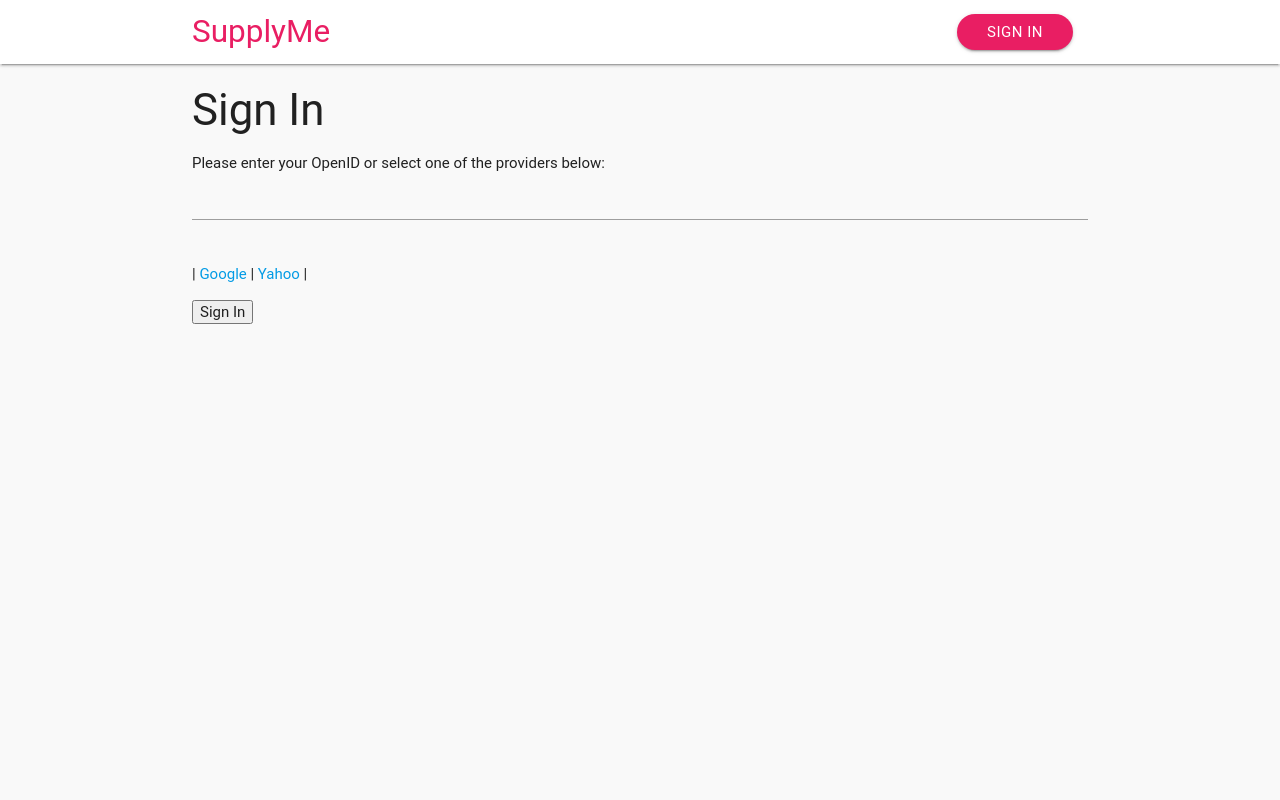
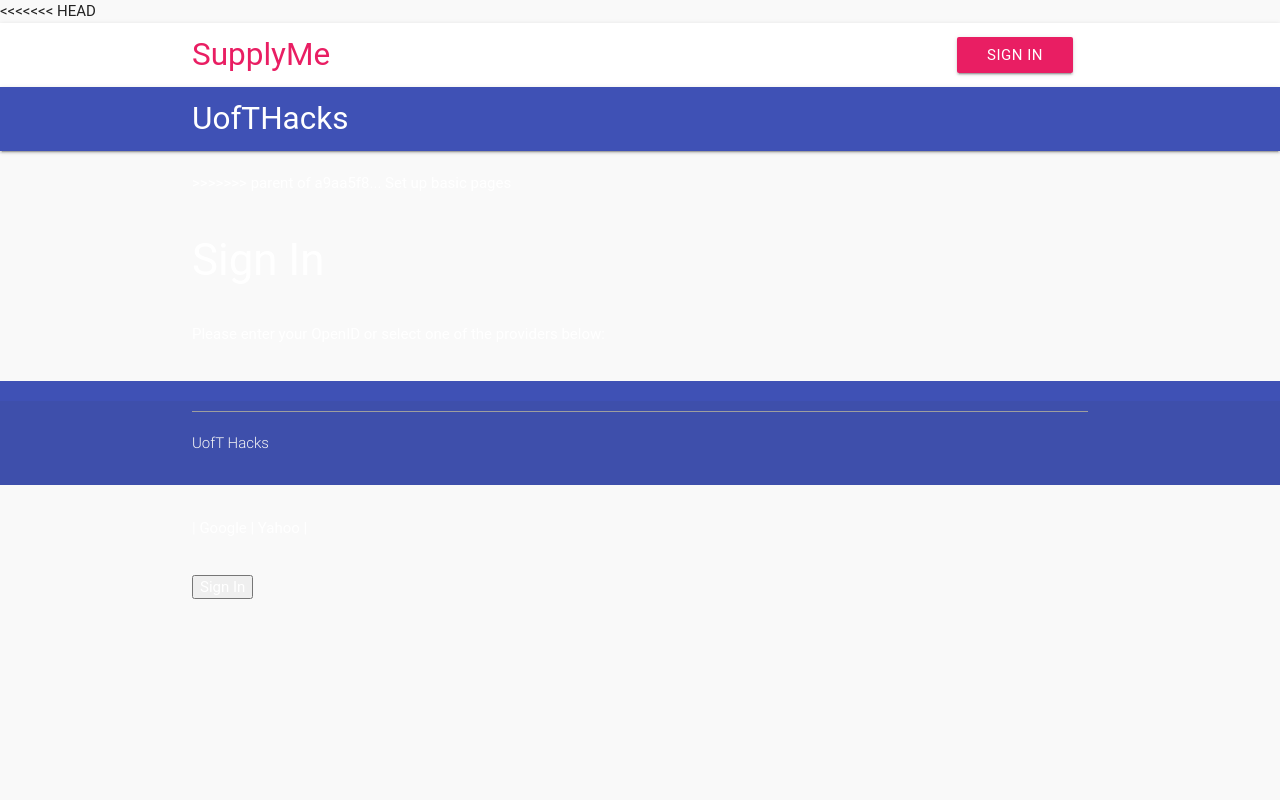
Before and after one commit to harsh6646/SupplyMe, a Flask app: a page that uses app/templates/base.html in a window 1280 px wide. Run offline with Flask 2, Linux system fonts and the light colour scheme; some libraries are stand-ins or nearby versions; some web fonts are replaced.

Commit message:
Reversion

```diff
--- a/app/static/stylesheet.css
+++ b/app/static/stylesheet.css
@@ -1,3 +1,4 @@
+<<<<<<< HEAD
 body {
     background-color: #f9f9f9;
     display: flex;
@@ -50,3 +51,5 @@
     margin-top: 30px;
     color: grey;
 }
+=======
+>>>>>>> parent of a9aa5f8... Set up basic pages
--- a/app/templates/base.html
+++ b/app/templates/base.html
@@ -1,5 +1,9 @@
 <html>
+    <head>
+        <title>UofTHacks</title>
+        <script src="/static/js/moment.min.js"></script>
 
+<<<<<<< HEAD
 <head>
     <title>SupplyMe</title>
     <!-- Compiled and minified CSS -->
@@ -23,14 +27,74 @@
                         {% endif %} {% if g.user.is_authenticated %}
                         <li><a href="{{ url_for('logout') }}" class="rounded waves-effect waves-light btn pink">SIGN OUT</a></li>{% endif %}
                     </ul></div>
+=======
+        <!-- Compiled and minified CSS -->
+        <link rel="stylesheet" href="https://cdnjs.cloudflare.com/ajax/libs/materialize/0.97.8/css/materialize.min.css">
+
+        <!-- Compiled and minified JavaScript -->
+        <script src="https://cdnjs.cloudflare.com/ajax/libs/materialize/0.97.8/js/materialize.min.js"></script>
+
+        <!-- Material Icons -->
+        <link href="https://fonts.googleapis.com/icon?family=Material+Icons" rel="stylesheet">
+
+        <!-- Custom CSS -->
+        <style>
+            body {
+                background-color: #f9f9f9;
+                display: flex;
+                min-height: 100vh;
+                flex-direction: column;
+            }
+
+            main {
+                flex: 1 0 auto;
+            }
+        </style>
+    </head>
+
+    <body>
+        <!-- Main Content -->
+        <main>
+            <!-- Navigation bar -->
+            <nav>
+                <div class="nav-wrapper indigo">
+                    <div class="container">
+                      <a href="{{ url_for('index') }}" class="brand-logo">UofTHacks</a>
+                      {% if g.user.is_authenticated %}
+                          <ul id="nav-mobile" class="right hide-on-med-and-down">
+                            <li><a href="{{ url_for('user', nickname=g.user.nickname) }}">Your Profile</a></li>
+                            <li><a href="{{ url_for('logout') }}">Logout</a></li>
+                          </ul>
+                      {% endif %}
+                    </div>
+                </div>
+            </nav>
+
+            <!-- Error messages -->
+            <div class="container">
+                {% with messages = get_flashed_messages() %}
+                    {% if messages %}
+                        <ul>
+                        {% for message in messages %}
+                            <li>{{ message }}</li>
+                        {% endfor %}
+                        </ul>
+                    {% endif %}
+                {% endwith %}
+>>>>>>> parent of a9aa5f8... Set up basic pages
             </div>
-        </nav>
-        <!-- Error messages -->
-        <div class="container"> {% with messages = get_flashed_messages() %} {% if messages %}
-            <ul> {% for message in messages %}
-                <li>{{ message }}</li> {% endfor %} </ul> {% endif %} {% endwith %} </div>
-        <!-- Space for content that inherits this -->{% block content %}{% endblock %} </main>
-    <!-- Footer -->
-</body>
 
+            <!-- Space for content that inherits this -->
+            {% block content %}{% endblock %}
+        </main>
+
+        <!-- Footer -->
+        <footer class="page-footer indigo">
+            <div class="footer-copyright">
+                <div class="container">
+                    <span class="grey-text text-lighten-4">UofT Hacks</span>
+                </div>
+            </div>
+        </footer>
+    </body>
 </html>
--- a/app/views.py
+++ b/app/views.py
@@ -47,6 +47,9 @@
         db.session.add(user)
         db.session.commit()
 
+        # make the user follow themself
+        db.session.add(user.follow(user))
+        db.session.commit()
     remember_me = False
 
     if ('remember_me' in session):
```
Also changed, not shown: app/templates/index.html (+24 -0 lines).
